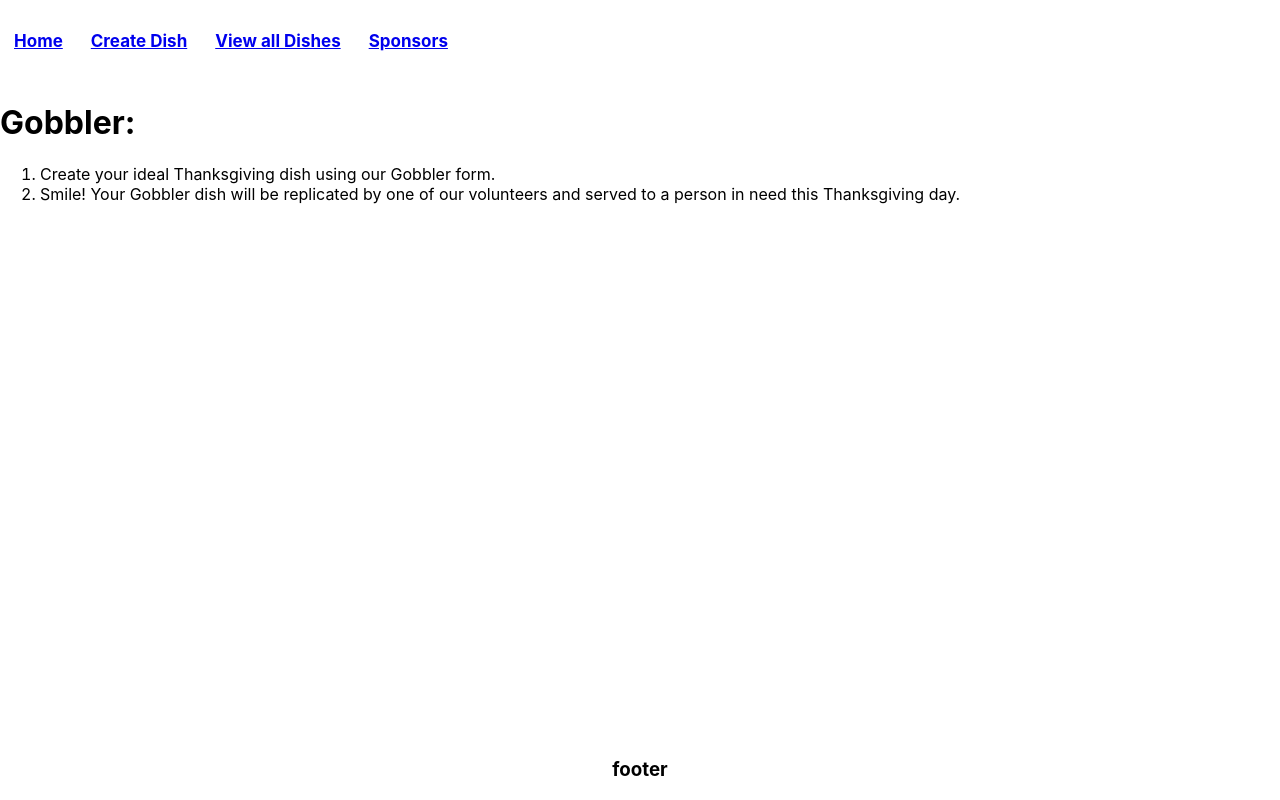
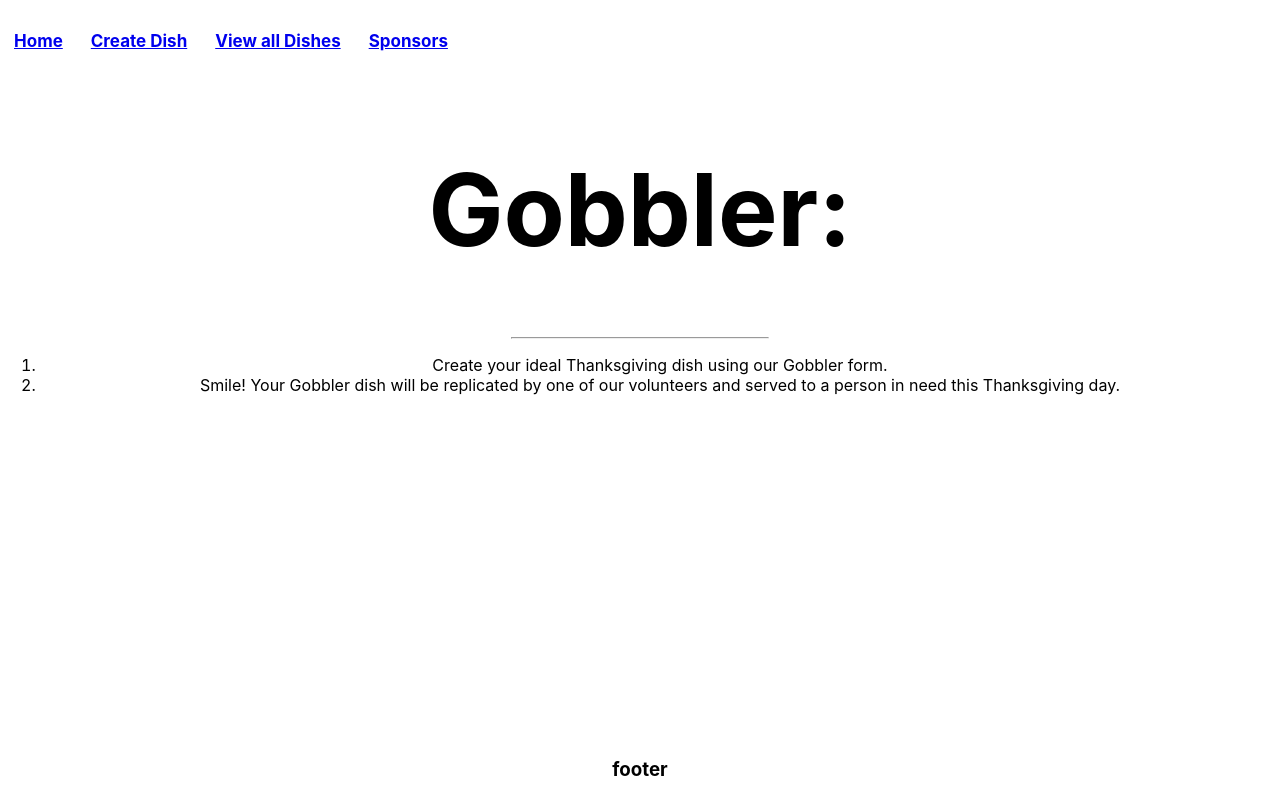
Before and after one commit to georuiz817/Gobbler, a React (Create React App) app in the folder client/: page / in a window 1280 px wide. Built offline with nearby package versions, Linux system fonts and the light colour scheme.

Commit message:
prettying up home page

```diff
--- a/client/src/App.js
+++ b/client/src/App.js
@@ -5,8 +5,8 @@ import Nav from '/Users/dawn/gobbler-project/client/src/components/navComponent.
 import Errors from '/Users/dawn/gobbler-project/client/src/components/errors.js';
 import Footer from "/Users/dawn/gobbler-project/client/src/components/footer.js";
 import Sponsors from "/Users/dawn/gobbler-project/client/src/components/sponsors.js";
-import dishesNew from "/Users/dawn/gobbler-project/client/src/containers/dishesNew.js"
-import dishesIndex from "/Users/dawn/gobbler-project/client/src/containers/dishesIndex.js"
+import dishesNew from "/Users/dawn/gobbler-project/client/src/containers/dishesNew.js";
+import dishesIndex from "/Users/dawn/gobbler-project/client/src/containers/dishesIndex.js";
 
 
 class App extends Component {
--- /dev/null
+++ b/client/src/Css/home.css
@@ -0,0 +1,12 @@
+.borderh1 {
+    margin:auto;width:20%;
+}
+
+h1 {
+    text-align: center;
+    font-size: 100px;
+}
+
+li {
+    text-align: center
+}
--- a/client/src/components/homeComponent.js
+++ b/client/src/components/homeComponent.js
@@ -1,9 +1,11 @@
 import React from 'react';
+import '/Users/dawn/gobbler-project/client/src/Css/home.css'
 
 const homeComponent = () => {
     return(
     <div>
         <h1>Gobbler:</h1>
+        <hr className="borderh1"></hr>
         <ol>
             <li>Create your ideal Thanksgiving dish using our Gobbler form.</li>
             <li>Smile! Your Gobbler dish will be replicated by one of our volunteers
```
